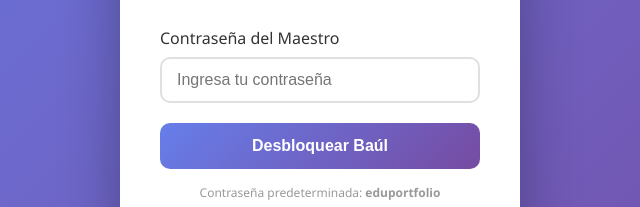
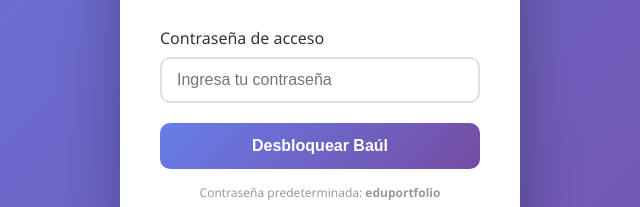
Before and after one commit to introlinux/eduportfolio, an Electron app: page public/login.html in a window 1280 px wide. Shown: the part 386-593 px from the top of the page, 320-960 px from the left. Drawn offline with Linux system fonts and the light colour scheme; no server answers.

Commit message:
refactor: cambiar texto de login por "Contraseña de acceso"
Cambiado "Contraseña del Maestro" por "Contraseña de acceso"
para un lenguaje más neutral y profesional en la pantalla de login.

Co-Authored-By: Claude Sonnet 4.5 <noreply@anthropic.com>

```diff
--- a/public/login.html
+++ b/public/login.html
@@ -194,7 +194,7 @@
 
     <form id="loginForm">
       <div class="form-group">
-        <label for="password">Contraseña del Maestro</label>
+        <label for="password">Contraseña de acceso</label>
         <input
           type="password"
           id="password"
```
